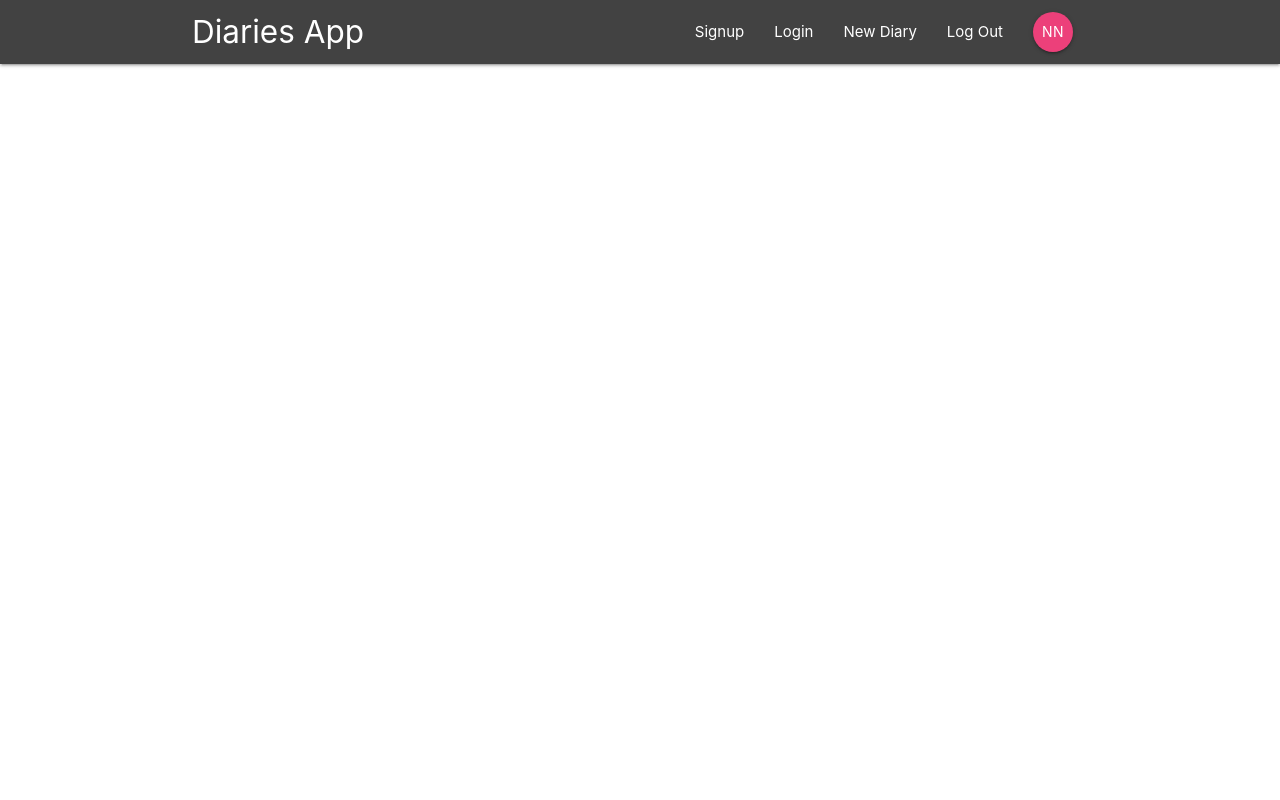
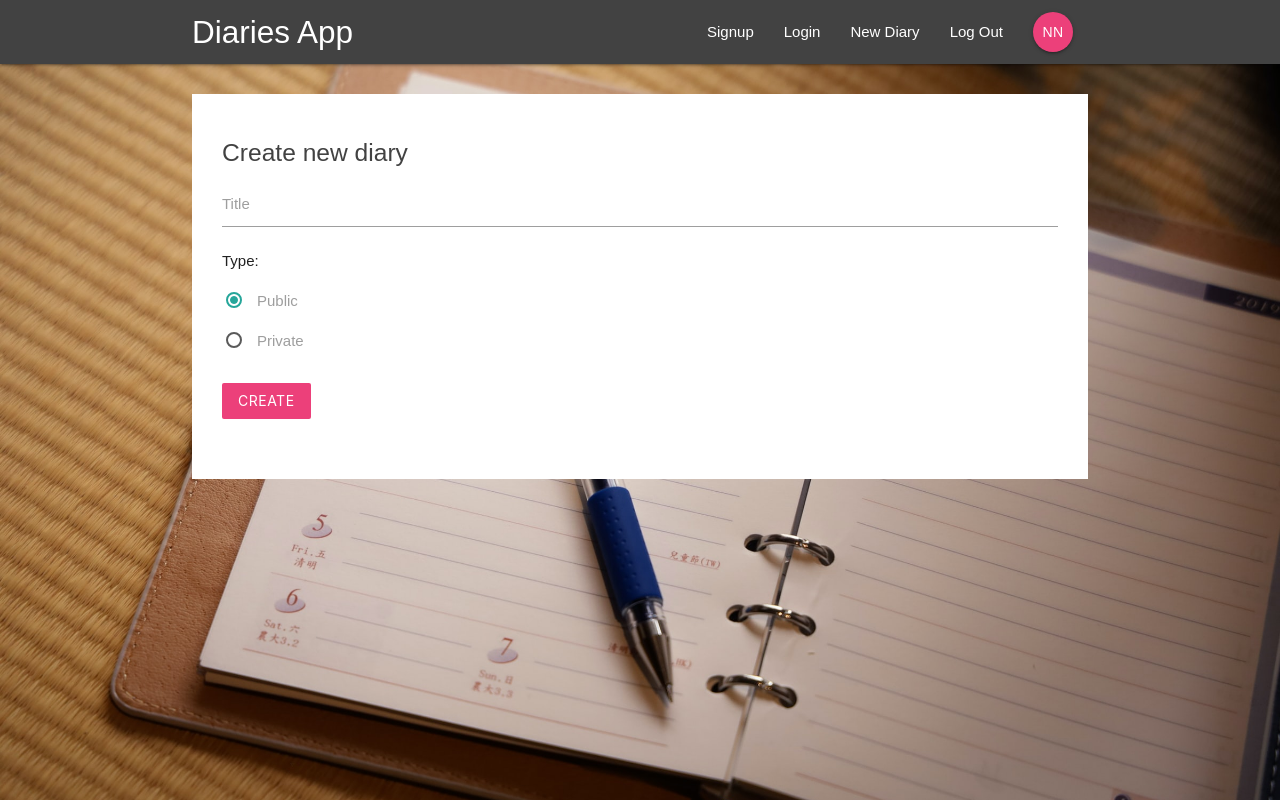
Before and after one commit to developer-junaid/Diaries-Manager-App, a React (Create React App) app: page /create_diary in a window 1280 px wide. Built offline with nearby package versions, Linux system fonts and the light colour scheme.

Commit message:
CreateDiary Component, Background, Stylings

```diff
--- a/src/App.js
+++ b/src/App.js
@@ -5,6 +5,7 @@ import Navbar from "./components/layout/Navbar";
 import DiaryDetails from "./components/diaries/DiaryDetails";
 import SignIn from "./components/auth/SignIn";
 import SignUp from "./components/auth/SignUp";
+import CreateDiary from "./components/diaries/CreateDiary";
 
 function App() {
   return (
@@ -15,6 +16,7 @@ function App() {
         <Route path="/diary/:id" component={DiaryDetails} />
         <Route path="/signin" component={SignIn} />
         <Route path="/signup" component={SignUp} />
+        <Route path="/create_diary" component={CreateDiary} />
       </Switch>
     </Router>
   );
--- a/src/components/diaries/CreateDiary.js
+++ b/src/components/diaries/CreateDiary.js
@@ -0,0 +1,79 @@
+import React, { Component } from "react";
+
+// SignIn Class Component
+class CreateDiary extends Component {
+  // State
+  state = {
+    title: "",
+    entries: [],
+    type: "public",
+  };
+
+  // Functions
+  handleChange = (e) => {
+    this.setState({
+      [e.target.id]: e.target.value,
+    });
+  };
+
+  handleSubmit = (e) => {
+    e.preventDefault();
+    // Sign User In
+    console.log(this.state);
+  };
+
+  // Render
+  render() {
+    return (
+      <div className="container">
+        <form onSubmit={this.handleSubmit} className="white">
+          <h5 className="grey-text text-darken-3">Create new diary</h5>
+          <div className="input-field">
+            <label htmlFor="title">Title</label>
+            <input
+              required
+              type="text"
+              id="title"
+              onChange={this.handleChange}
+            />
+          </div>
+          Type:
+          <p>
+            <label>
+              <input
+                className="with-gap"
+                name="type"
+                type="radio"
+                id="type"
+                required
+                defaultChecked
+                value="public"
+                onChange={this.handleChange}
+              />
+              <span>Public</span>
+            </label>
+          </p>
+          <p>
+            <label>
+              <input
+                className="with-gap"
+                name="type"
+                id="type"
+                required
+                type="radio"
+                value="private"
+                onChange={this.handleChange}
+              />
+              <span>Private</span>
+            </label>
+          </p>
+          <div className="input-field">
+            <button className="btn pink lighten-1 z-depth-0">Create</button>
+          </div>
+        </form>
+      </div>
+    );
+  }
+}
+
+export default CreateDiary;
--- a/src/components/layout/SignedInLinks.js
+++ b/src/components/layout/SignedInLinks.js
@@ -6,7 +6,7 @@ const SignedInLinks = (props) => {
   return (
     <ul className="right">
       <li>
-        <NavLink to="/">New Diary</NavLink>
+        <NavLink to="/create_diary">New Diary</NavLink>
       </li>
       <li>
         <NavLink to="/">Log Out</NavLink>
--- a/src/components/layout/SignedOutLinks.js
+++ b/src/components/layout/SignedOutLinks.js
@@ -6,10 +6,10 @@ const SignedOutLinks = (props) => {
   return (
     <ul className="right">
       <li>
-        <NavLink to="/">Signup</NavLink>
+        <NavLink to="/signup">Signup</NavLink>
       </li>
       <li>
-        <NavLink to="/">Login</NavLink>
+        <NavLink to="/signin">Login</NavLink>
       </li>
     </ul>
   );
--- a/src/index.css
+++ b/src/index.css
@@ -1,13 +1,30 @@
+html {
+  min-height: 100%;
+}
+
 body {
   margin: 0;
-  font-family: -apple-system, BlinkMacSystemFont, 'Segoe UI', 'Roboto', 'Oxygen',
-    'Ubuntu', 'Cantarell', 'Fira Sans', 'Droid Sans', 'Helvetica Neue',
-    sans-serif;
-  -webkit-font-smoothing: antialiased;
-  -moz-osx-font-smoothing: grayscale;
+  padding: 0;
+  font-family: sans-serif;
+  background: url(./images/diary.jpg) no-repeat;
+  background-size: cover;
+  min-height: 100%;
+  background-color: #95e8f3;
 }
 
-code {
-  font-family: source-code-pro, Menlo, Monaco, Consolas, 'Courier New',
-    monospace;
+form {
+  padding: 2rem;
+  margin-top: 2rem;
 }
+
+form button,
+form h5 {
+  margin: 1rem 0;
+}
+
+input[type="text"]:not(.browser-default):focus:not([readonly]),
+input[type="email"]:not(.browser-default):focus:not([readonly]),
+input[type="password"]:not(.browser-default):focus:not([readonly]) {
+  border-color: #ec407a;
+  box-shadow: none;
+}
```
Also changed, not shown: src/images/diary.jpg (added).
